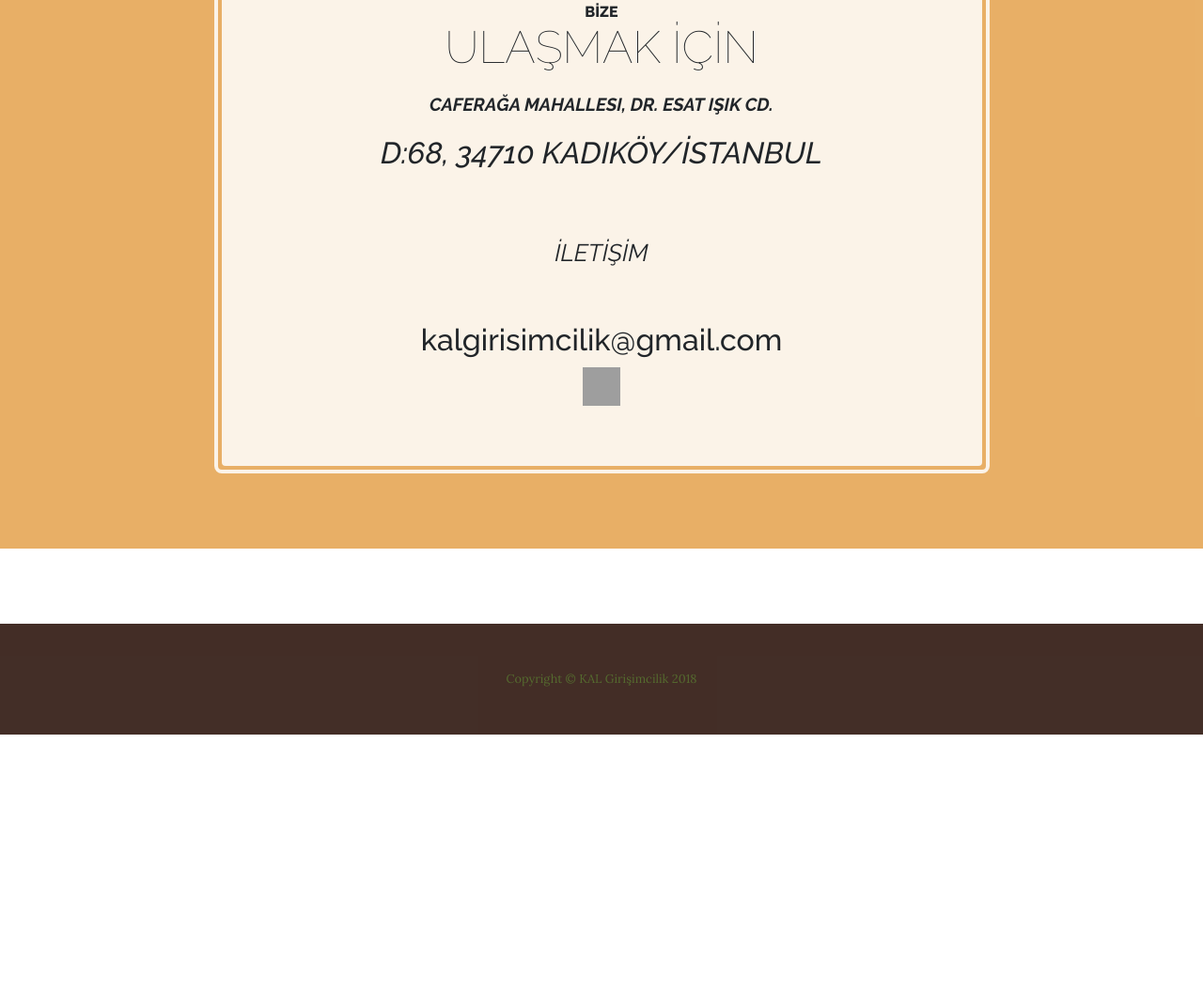
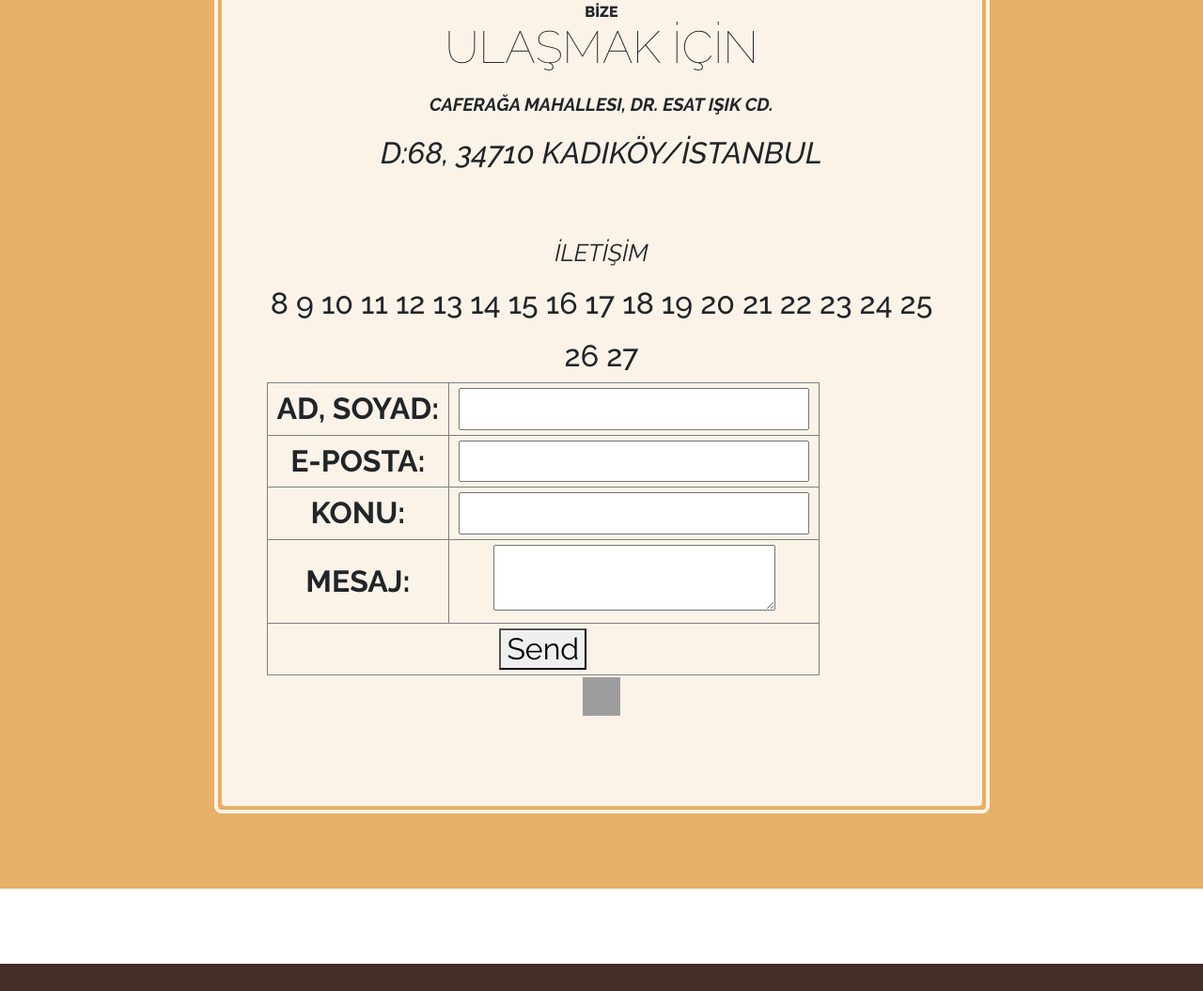
Before and after one commit to denizozbakir/Kal-Girisimcilik, a website: page store.html in a window 1280 px wide. Shown: the part 573-1628 px from the top of the page at 94% size. Before the commit the page ends 1355 px from the top, so only its background shows below. Drawn offline with Linux system fonts and the light colour scheme; grey boxes are pictures that could not be loaded.

Commit message:
deneme ve mail deneme

```diff
--- a/css/business-casual.css
+++ b/css/business-casual.css
@@ -223,7 +223,7 @@ p {
 }
 
 .text-primary {
-  color: darkolivegreen !important;
+  color: black !important;
 }
 
 .bg-primary {
--- a/store.html
+++ b/store.html
@@ -78,7 +78,54 @@
                   <em>İLETİŞİM</em>
                 </small>
                 <br>
-              <h2 id="mail"> kalgirisimcilik@gmail.com <h2>
+
+  8
+  9
+  10
+  11
+  12
+  13
+  14
+  15
+  16
+  17
+  18
+  19
+  20
+  21
+  22
+  23
+  24
+  25
+  26
+  27
+  <style>
+  	td{padding:5px 10px;font-weight:bold;}
+  </style>
+
+  <form action="https://formspree.io/tahsinceylan94@gmail.com" method="POST">
+  	<table border="1">
+  		<tr>
+  			<td>Ad, Soyad:</td>
+  			<td><input type="text" name="adsoyad" /></td>
+  		</tr>
+  		<tr>
+  			<td>E-Posta:</td>
+  			<td><input type="text" name="email" /></td>
+  		</tr>
+  		<tr>
+  			<td>Konu:</td>
+  			<td><input type="text" name="konu" /></td>
+  		</tr>
+  		<tr>
+  			<td>Mesaj:</td>
+  			<td><textarea name="mesaj" style="width:300px;height:70px"></textarea></td>
+  		</tr>
+  		<tr>
+  			<td colspan="2"><button type="submit">Send</button></td>
+  		</tr>
+  	</table>
+  </form>
 
 
  <a class='blur' href='https://twitter.com/kalgirisimcilik' rel='nofollow' target='_blank'><img alt='twitter' border='0' height='41' src='http://icons.iconarchive.com/icons/danleech/simple/128/twitter-icon.png' width='40'/></a>
```
